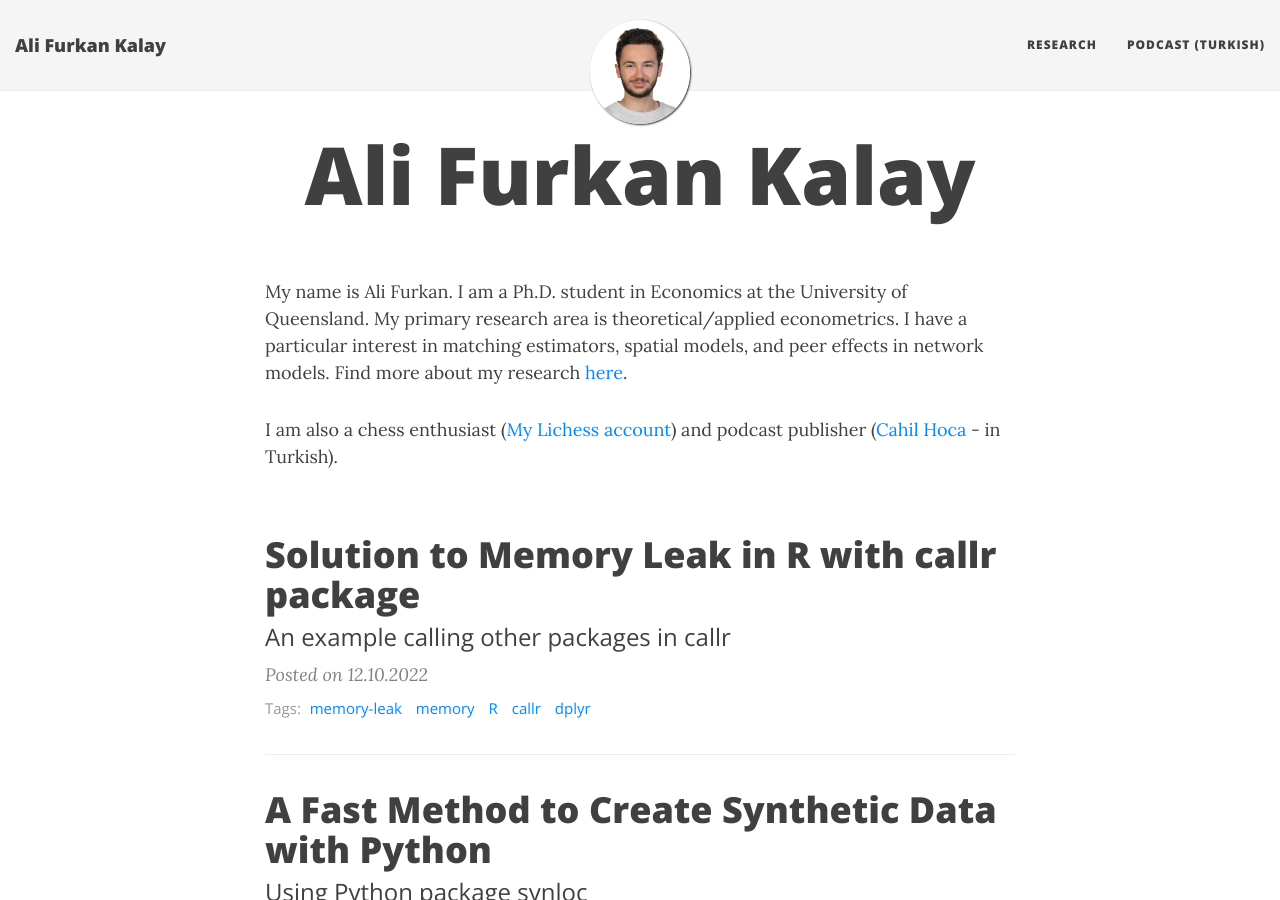
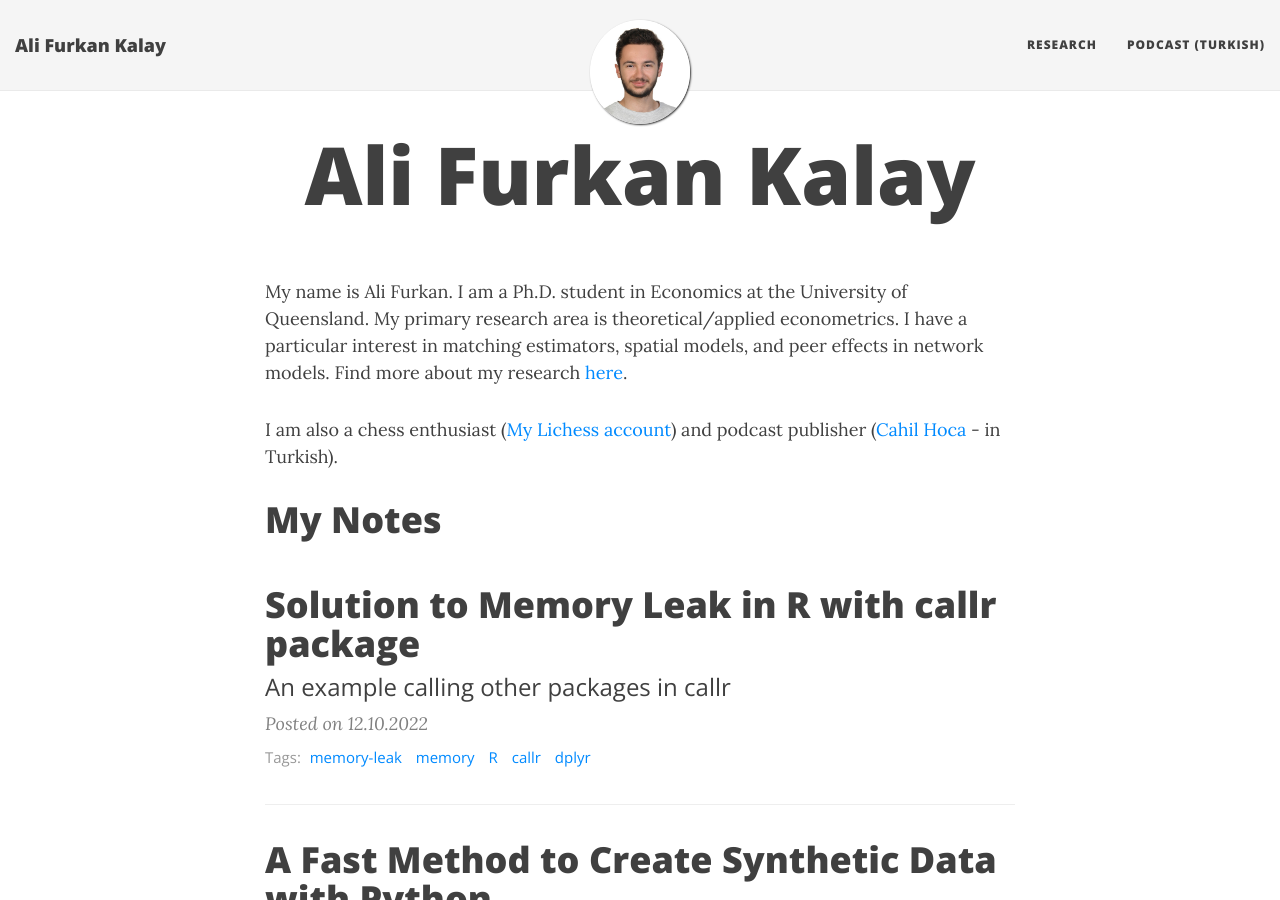
Before and after one commit to alfurka/alfurka.github.io, a Jekyll site: the page built from index.html, in a window 1280 px wide and 900 px high. Built offline with Jekyll 4.4.1, drawn with Linux system fonts in a browser that asks for light colours; nearby versions of some CDN libraries; the list of posts is cut into pages by our own code.

Commit message:
Update index.html

```diff
--- a/index.html
+++ b/index.html
@@ -9,6 +9,7 @@ use-site-title: true
 <p>I am also a chess enthusiast (<a href="https://lichess.org/@/alfurka/perf/rapid">My Lichess account</a>) and podcast publisher (<a href="https://cahilhoca.com/">Cahil Hoca</a> - in Turkish).</p>
 
 <div class="posts-list">
+  <h1>My Notes</h1>
   {% for post in paginator.posts %}
   <article class="post-preview">
     <a href="{{ post.url | prepend: site.baseurl }}">
```
